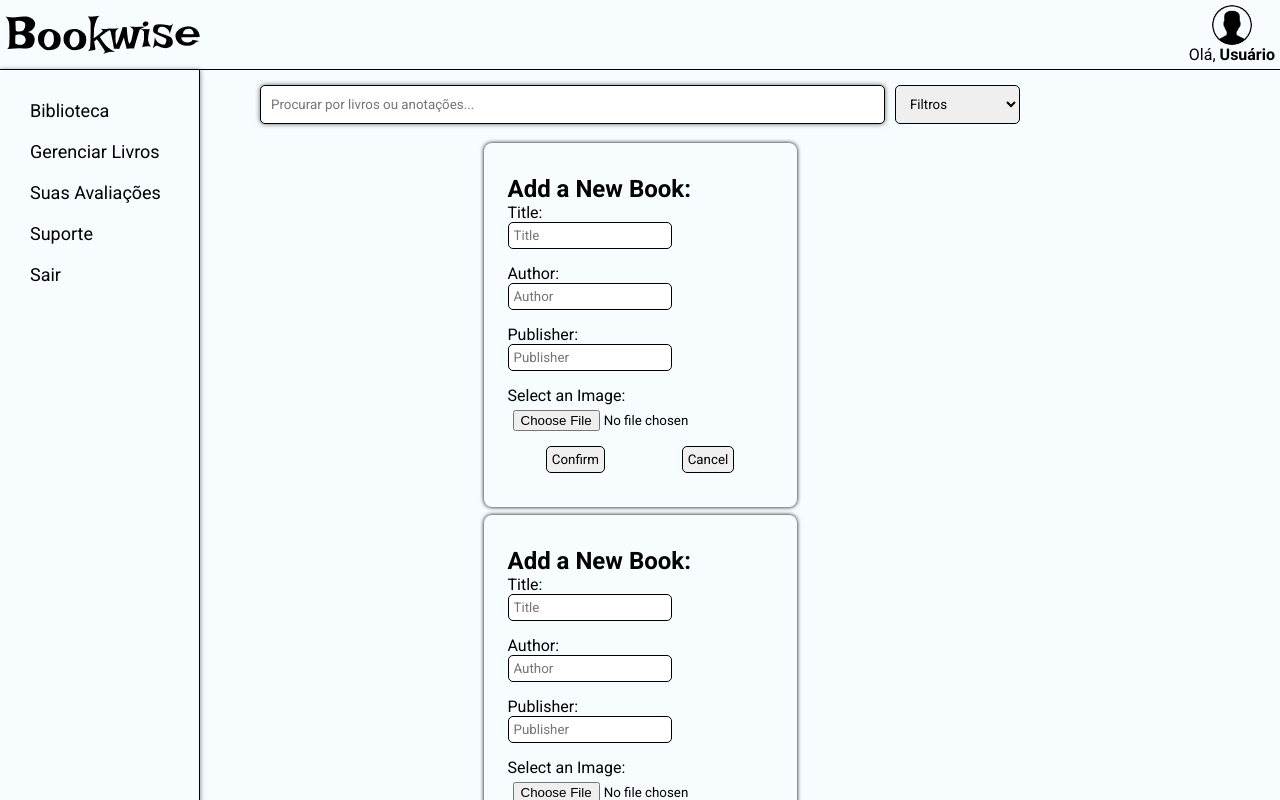
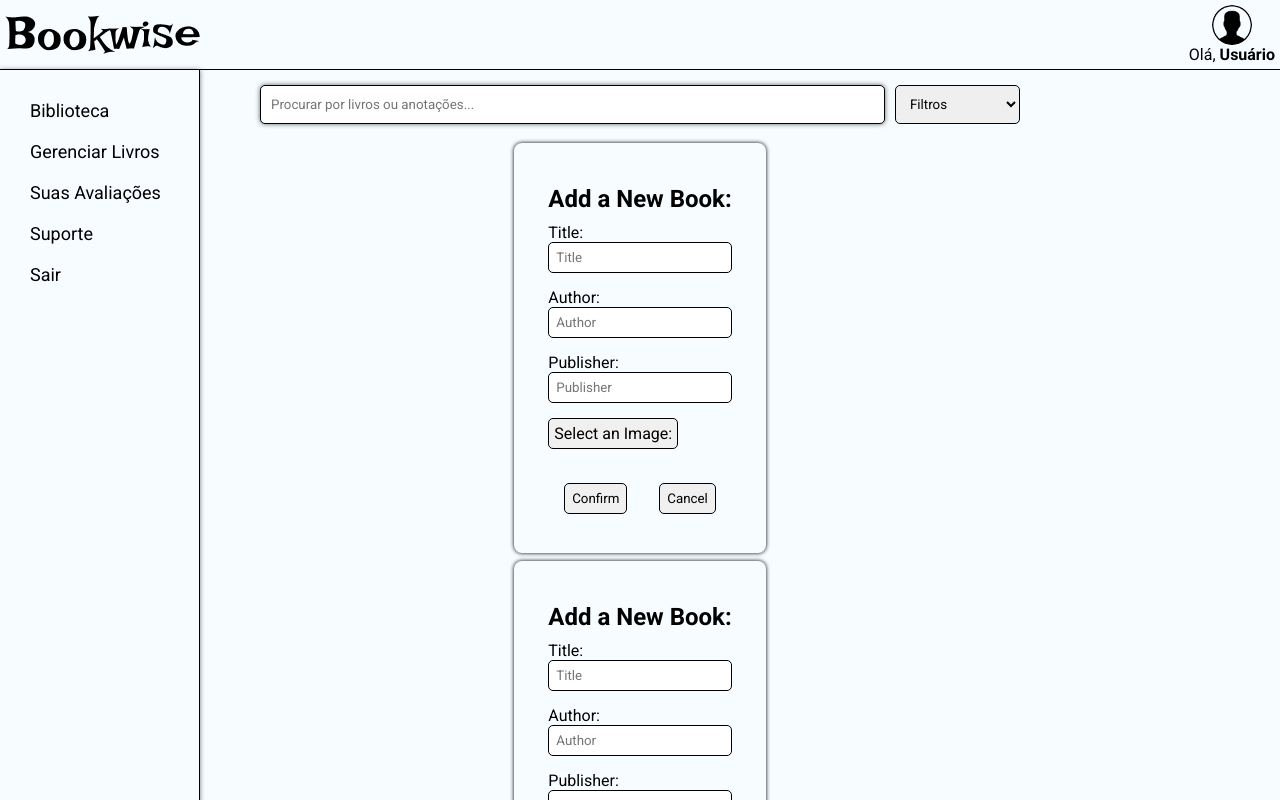
Before and after one commit to Lorrust/bookwise, a React (Vite) app: page /add-book in a window 1280 px wide. Shown: the top 800 px of the page. Built offline with nearby package versions, Linux system fonts and the light colour scheme.

Commit message:
Update on AddBook

```diff
--- a/src/components/layout/InvolvesPages/BookInfo/index.jsx
+++ b/src/components/layout/InvolvesPages/BookInfo/index.jsx
@@ -1,7 +1,17 @@
-import "./styles"
-import { Container } from "./styles"
-export const BookInfo = ({pageName}) => {
-    return(
+import React, { useState } from "react";
+import "./styles";
+import { Container } from "./styles";
+
+export const BookInfo = ({ pageName }) => {
+  const [selectedImage, setSelectedImage] = useState(null);
+
+  const handleImageChange = (event) => {
+    if (event.target.files && event.target.files[0]) {
+      setSelectedImage(URL.createObjectURL(event.target.files[0]));
+    }
+  };
+
+  return (
     <Container>
       <div className="bookinfo">
         <h1>{pageName}</h1>
@@ -16,10 +26,22 @@ export const BookInfo = ({pageName}) => {
           <label>Publisher:</label>
           <br />
           <input type="text" placeholder="Publisher" />
-            <br/>
-            <label>Select an Image:</label>
-            <br/>
-            <input type="file"/> <br/>
+          <br />
+          <label id="file-input-label" htmlFor="file-input">
+            Select an Image:
+          </label>
+          <br />
+          <input
+            type="file"
+            id="file-input"
+            name="file-input"
+            accept="image/png, image/gif, image/jpeg"
+            onChange={handleImageChange}
+          />
+          <br />
+          {selectedImage && (
+            <img id="blah" src={selectedImage} alt="your image" />
+          )}
           <div>
             <button type="submit">Confirm</button>
             <button>Cancel</button>
@@ -27,5 +49,5 @@ export const BookInfo = ({pageName}) => {
         </form>
       </div>
     </Container>
-    )
-}
+  );
+};
--- a/src/components/layout/InvolvesPages/BookInfo/styles.js
+++ b/src/components/layout/InvolvesPages/BookInfo/styles.js
@@ -2,34 +2,66 @@ import styled from "styled-components";
 
 export const Container = styled.div`
   .bookinfo {
-            display: flex-column;
+    display: flex;
+    flex-direction: column;
     justify-content: center;
     gap: 10px;
+    padding: 10px;
 
     input {
-                width: auto;
-                padding: 5px;
+      width: 100%;
+      padding: 7px;
       margin-bottom: 15px;
       border-radius: 5px;
       border: 1px solid #000;
     }
+
     input[type="file"] {
-                margin-bottom: 10px;
-                border: 0px;
+      margin-bottom: 5px;
+      border: 0;
+    }
+
+    #file-input {
+      display: none;
+    }
+
+    #file-input-label {
+      padding: 5px;
+      background-color: #f0f0f0;
+      border: 1px solid #000;
+      border-radius: 5px;
+      cursor: pointer;
+      display: inline-block;
+    }
+
+    img {
+      max-width: 65%;
+      height: auto;
+      margin-bottom: 15px;
+      border: 1px solid #000;
+      border-radius: 5px;
     }
 
     div {
-                display:flex;
+      display: flex;
       justify-content: space-around;
+      margin-top: 15px;
     }
+
     button {
       display: inline-flex;
       width: auto;
-                padding: 5px;
-                margin-bottom: 10px;
-
+      padding: 7px;
+      margin-bottom: 5px;
       border-radius: 5px;
       border: 1px solid #000;
+      cursor: pointer;
+      background-color: #f0f0f0;
+      transition: background-color 0.3s ease;
+
+      &:hover {
+        background-color: #d0d0d0;
       }
     }
-`
+  }
+`;
--- a/src/components/layout/InvolvesPages/Sidebar/index.jsx
+++ b/src/components/layout/InvolvesPages/Sidebar/index.jsx
@@ -10,7 +10,7 @@ export const Sidebar = () => {
         <nav>
           <ul>
             <li><Link to={'/home'}>Biblioteca</Link></li>
-            <li><Link to={'/add-livro'}>Gerenciar Livros</Link></li>
+            <li><Link to={'/add-book'}>Gerenciar Livros</Link></li>
             <li><Link to={'/'}>Suas Avaliações</Link></li>
             <li><Link to={'/'}>Suporte</Link></li>
             <li><Link to={'/'}>Sair</Link></li>
```
Lines whose indentation alone changed are shown as unchanged.
